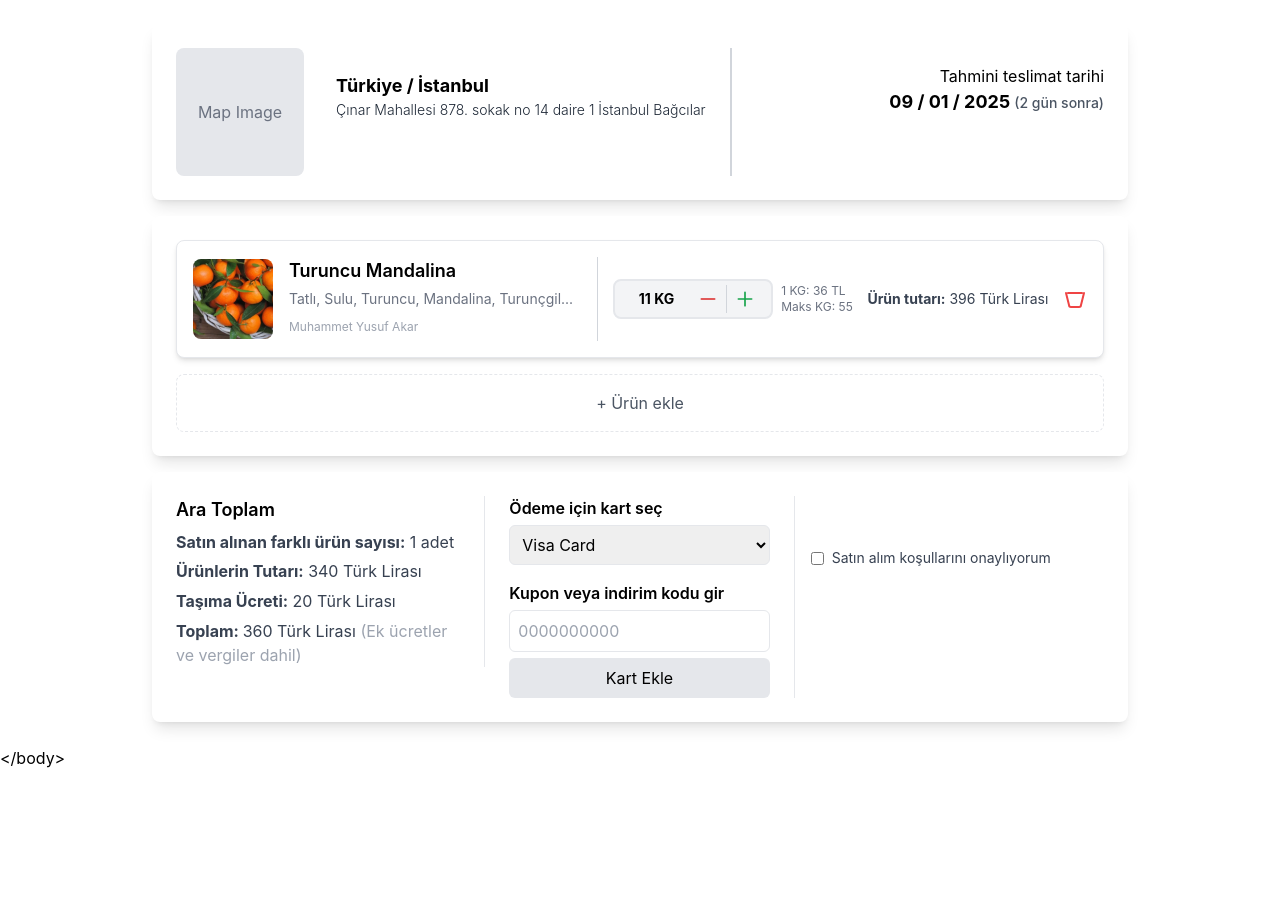
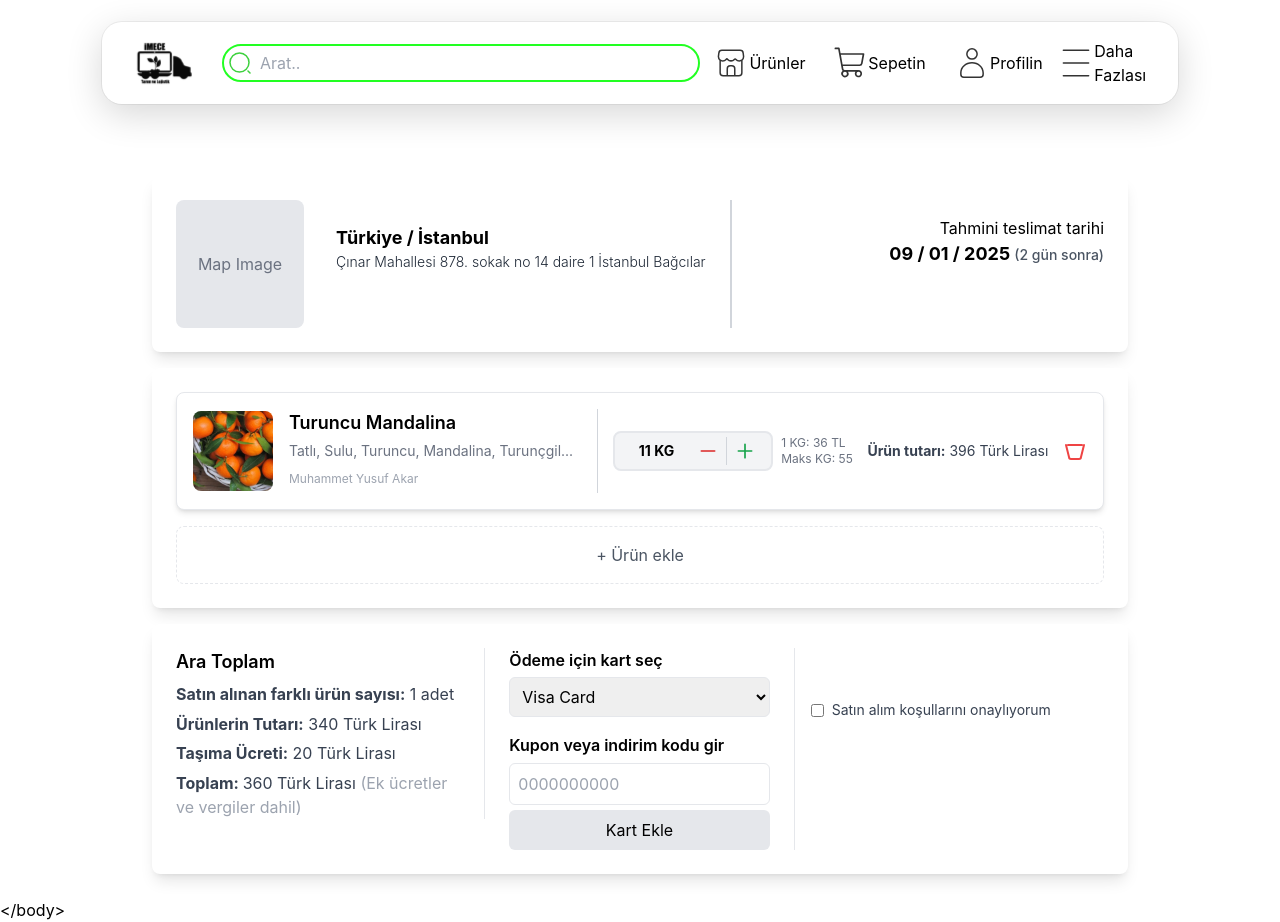
Before and after one commit to MuhammedIkbalAKGUNDOGDU/imece-test-website, a React (Vite) app in the folder imece/: page /cart in a window 1280 px wide. Before the commit the page ends 800 px from the top, so only its background shows below. Built offline with nearby package versions, Linux system fonts and the light colour scheme.

Commit message:
basket page added to header and header desgined for basket page Card page name changed to basket

```diff
--- a/imece/src/main.jsx
+++ b/imece/src/main.jsx
@@ -20,7 +20,7 @@ import GonderiOlustur from "./pages/seller/gonderiOlustur";
 import SellerProfile from "./pages/seller/sellerProfile";
 import SellerProfileFromCustomer from "./pages/seller/sellerProfileFromCustomer";
 import PostCreate from "./pages/PostCreatePage";
-import CartPage from "./pages/CartPage";
+import CartPage from "./pages/basket";
 import NotFound404 from "./pages/404Page";
 ReactDOM.createRoot(document.getElementById("root")).render(
   <BrowserRouter>
--- a/imece/src/pages/CartPage.jsx
+++ /dev/null
@@ -1,40 +0,0 @@
-import { useState } from "react";
-import AddressSection from "../components/shoppingCart/AddressSection";
-import CartItem from "../components/shoppingCart/CartItem";
-import PaymentSection from "../components/shoppingCart/PaymentSection";
-
-export default function CartPage() {
-  const [cartItems, setCartItems] = useState([
-    <CartItem key={0} onRemove={() => removeItem(0)} />,
-  ]);
-
-  const addItem = () => {
-    const newItem = (
-      <CartItem
-        key={cartItems.length}
-        onRemove={() => removeItem(cartItems.length)}
-      />
-    );
-    setCartItems([...cartItems, newItem]);
-  };
-
-  const removeItem = (index) => {
-    setCartItems(cartItems.filter((_, i) => i !== index));
-  };
-
-  return (
-    <div className="bg-white w-full max-w-5xl mx-auto p-3 sm:p-4 md:p-6">
-      <AddressSection />
-      <div className="bg-white shadow-lg p-3 sm:p-4 md:p-6 rounded-lg my-2 md:my-4">
-        <div className="flex flex-col gap-4">{cartItems}</div>
-        <button
-          onClick={addItem}
-          className="w-full flex items-center justify-center border border-dashed p-3 sm:p-4 text-sm sm:text-base text-gray-600 rounded-lg mt-4 hover:bg-gray-50"
-        >
-          + Ürün ekle
-        </button>
-      </div>
-      <PaymentSection />
-    </div>
-  );
-}
--- a/imece/src/pages/basket.jsx
+++ b/imece/src/pages/basket.jsx
@@ -1,13 +1,47 @@
-import React from "react";
+import { useState } from "react";
+import AddressSection from "../components/shoppingCart/AddressSection";
+import CartItem from "../components/shoppingCart/CartItem";
+import PaymentSection from "../components/shoppingCart/PaymentSection";
 import Header from "../components/GenerealUse/Header";
-import "../styles/basket.css";
 
-const basket = () => {
+export default function CartPage() {
+  const [cartItems, setCartItems] = useState([
+    <CartItem key={0} onRemove={() => removeItem(0)} />,
+  ]);
+
+  const addItem = () => {
+    const newItem = (
+      <CartItem
+        key={cartItems.length}
+        onRemove={() => removeItem(cartItems.length)}
+      />
+    );
+    setCartItems([...cartItems, newItem]);
+  };
+
+  const removeItem = (index) => {
+    setCartItems(cartItems.filter((_, i) => i !== index));
+  };
+
   return (
-    <div className="basket-container">
-      <Header />
-    </div>
+    <>
+      <div className="mx-[4%] md:mx-[8%]">
+        <Header />
+      </div>
+
+      <div className="bg-white w-full max-w-5xl mx-auto p-3 sm:p-4 md:p-6 mt-12">
+        <AddressSection />
+        <div className="bg-white shadow-lg p-3 sm:p-4 md:p-6 rounded-lg my-2 md:my-4">
+          <div className="flex flex-col gap-4">{cartItems}</div>
+          <button
+            onClick={addItem}
+            className="w-full flex items-center justify-center border border-dashed p-3 sm:p-4 text-sm sm:text-base text-gray-600 rounded-lg mt-4 hover:bg-gray-50"
+          >
+            + Ürün ekle
+          </button>
+        </div>
+        <PaymentSection />
+      </div>
+    </>
   );
-};
-
-export default basket;
+}
```
